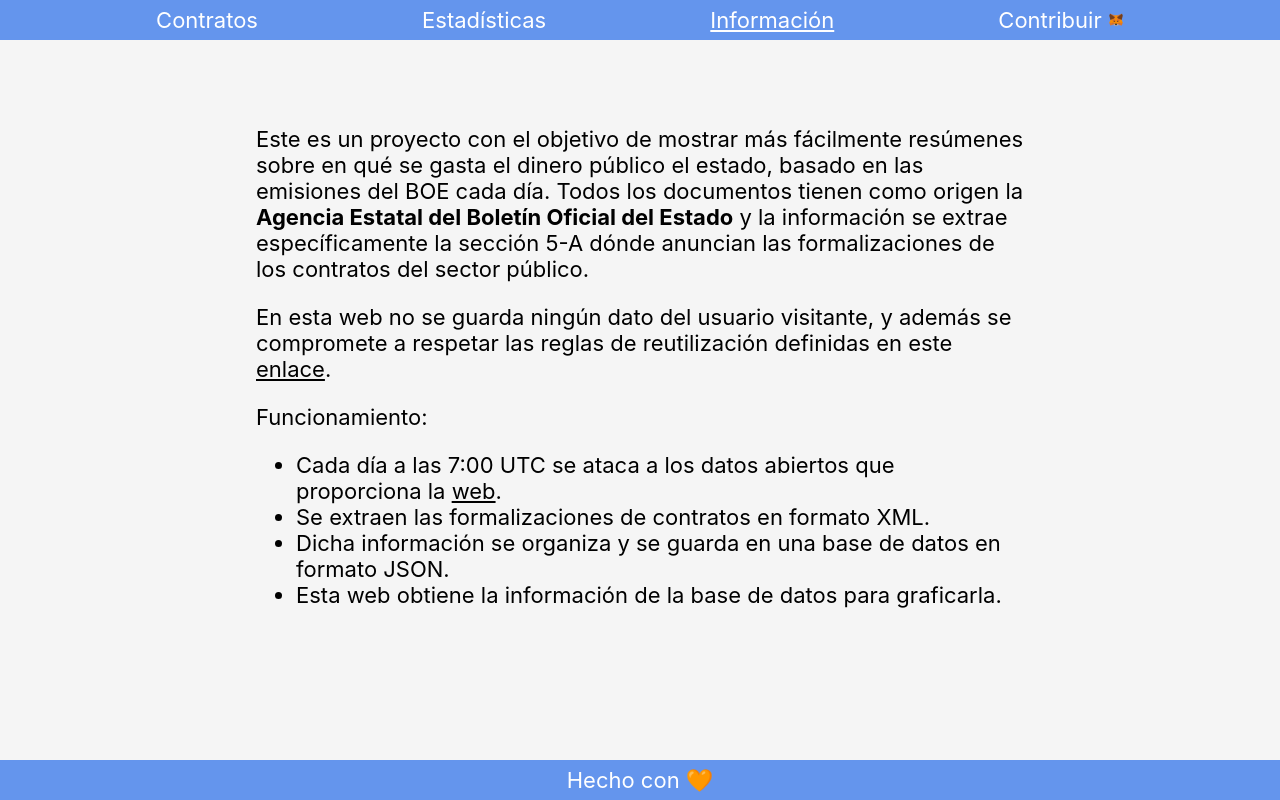
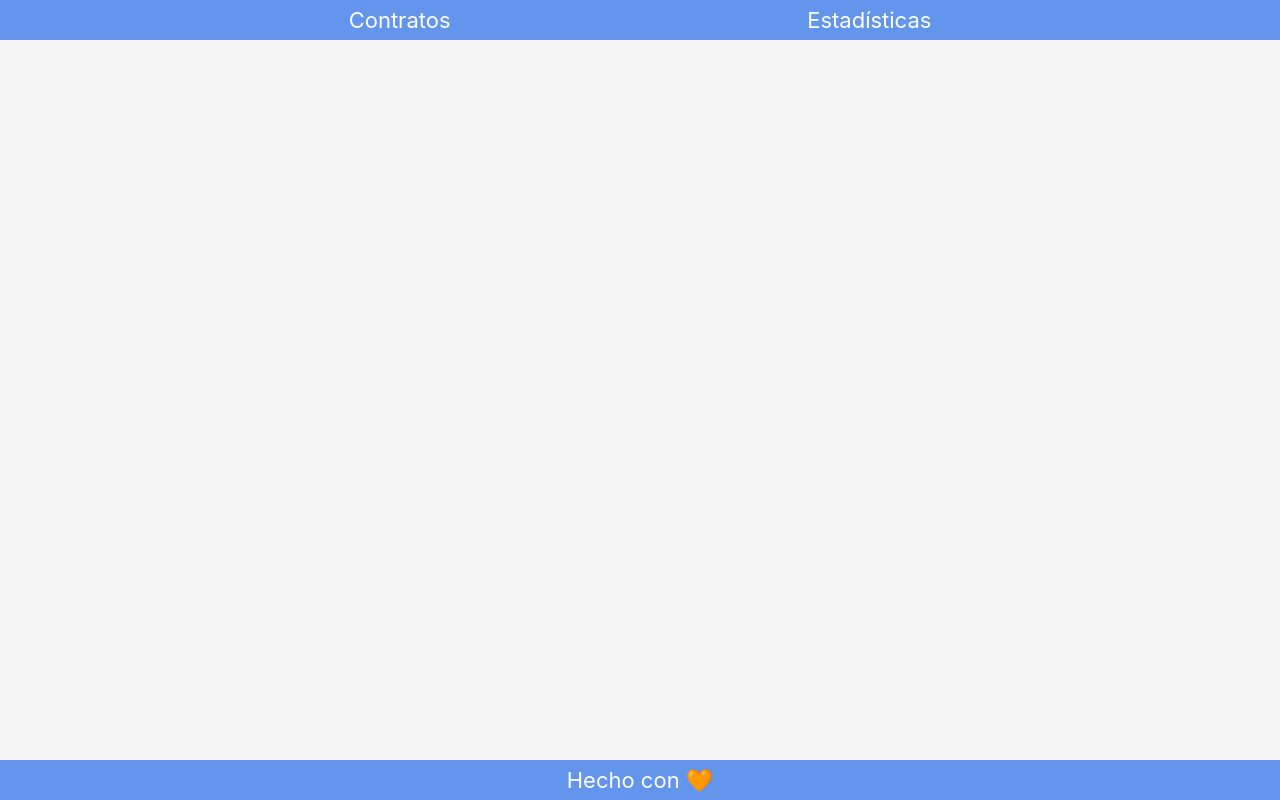
Before and after one commit to 0fprod/boe-frontend, a Next.js app: page /informacion in a window 1280 px wide. Built offline with nearby package versions, Linux system fonts and the light colour scheme.

Commit message:
remove informacion and contribucion

```diff
--- a/pages/contribucion.tsx
+++ b/pages/contribucion.tsx
@@ -6,7 +6,7 @@ import { Layout } from '../src/Layout/Layout';
 const Info: NextPage = () => {
   return (
     <Layout>
-        <Contribucion />
+        {/* <Contribucion /> */}
     </Layout>
   );
 };
--- a/pages/informacion.tsx
+++ b/pages/informacion.tsx
@@ -6,7 +6,7 @@ import { Layout } from '../src/Layout/Layout';
 const Info: NextPage = () => {
   return (
     <Layout>
-      <Informacion />
+      {/* <Informacion /> */}
     </Layout>
   );
 };
--- a/src/Layout/NavMenu/NavMenu.tsx
+++ b/src/Layout/NavMenu/NavMenu.tsx
@@ -23,7 +23,7 @@ export const NavMenu: React.FC<Props> = ({}) => {
             <StyledAnchor className={pathname === '/estadisticas' ? 'active' : ''}> Estadísticas</StyledAnchor>
           </Link>
         </StyledLi>
-        <StyledLi>
+        {/* <StyledLi>
           <Link href="/informacion" passHref>
             <StyledAnchor className={pathname === '/informacion' ? 'active' : ''}>Información</StyledAnchor>
           </Link>
@@ -34,7 +34,7 @@ export const NavMenu: React.FC<Props> = ({}) => {
               Contribuir&nbsp;<Image src={MetamaskIcon} width={16} height={16} alt="metamask logo" />
             </StyledAnchor>
           </Link>
-        </StyledLi>
+        </StyledLi> */}
       </StyledUl>
     </StyledNav>
   );
```
